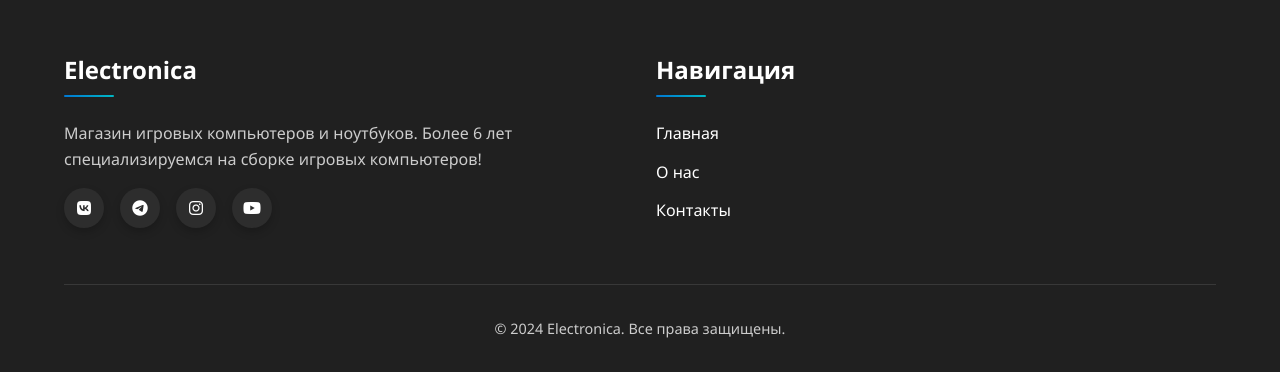
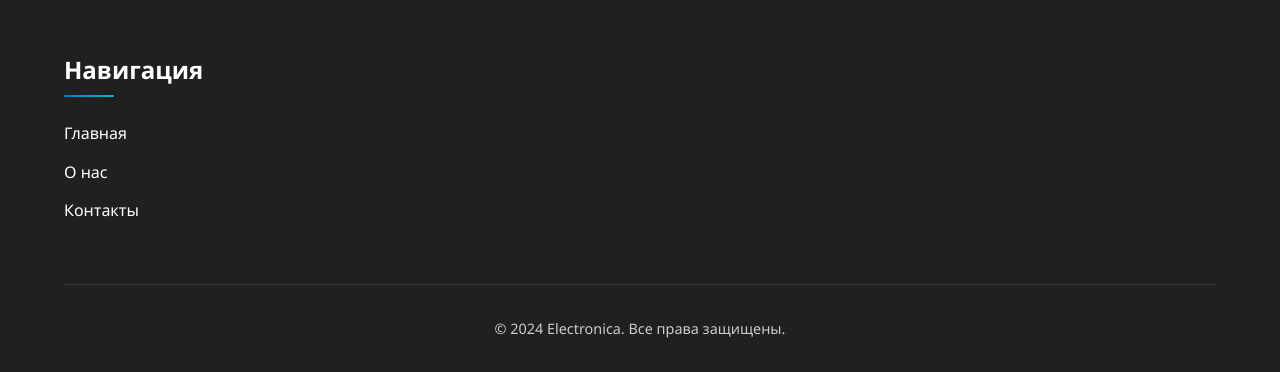
Before and after one commit to SamFox42/ELECTRONICA, a plain HTML site: page contact.html in a window 1280 px wide. Shown: the part 2016-2388 px from the top of the page. Drawn offline with Linux system fonts and the light colour scheme; a web font is replaced by a local one.

Commit message:
Update contact.html

```diff
--- a/contact.html
+++ b/contact.html
@@ -138,16 +138,6 @@
         <footer>
             <div class="footer-content">
                 <div class="footer-section">
-                    <h3>Electronica</h3>
-                    <p>Магазин игровых компьютеров и ноутбуков. Более 6 лет специализируемся на сборке игровых компьютеров!</p>
-                    <div class="social-icons">
-                        <a href="#"><i class="fab fa-vk"></i></a>
-                        <a href="#"><i class="fab fa-telegram"></i></a>
-                        <a href="#"><i class="fab fa-instagram"></i></a>
-                        <a href="#"><i class="fab fa-youtube"></i></a>
-                    </div>
-                </div>
-                <div class="footer-section">
                     <h3>Навигация</h3>
                     <ul>
                         <li><a href="index.html">Главная</a></li>
```
